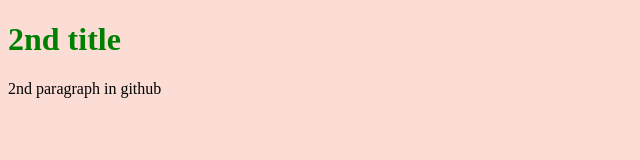
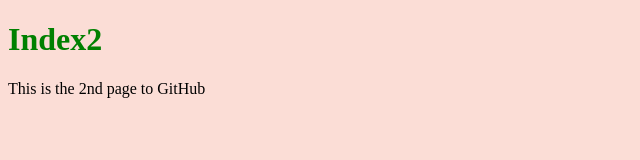
Before and after one commit to A22JulioAA/testGit, a plain HTML site: page index2.html in a window 1280 px wide. Shown: the whole page, without its empty margins (0-640 px from the left). Drawn offline with Linux system fonts and the light colour scheme.

Commit message:
create index2

```diff
--- a/index2.html
+++ b/index2.html
@@ -4,12 +4,12 @@
     <meta charset="UTF-8">
     <meta http-equiv="X-UA-Compatible" content="IE=edge">
     <meta name="viewport" content="width=device-width, initial-scale=1.0">
-    <title>index2</title>
+    <title>Index2</title>
 </head>
 <body>
-    <h1 style="color: green;">2nd title</h1>
+    <h1 style="color: green;">Index2</h1>
 
-    <p>2nd paragraph in github</p>
+    <p>This is the 2nd page to GitHub</p>
 
 </body>
 </html>
```
